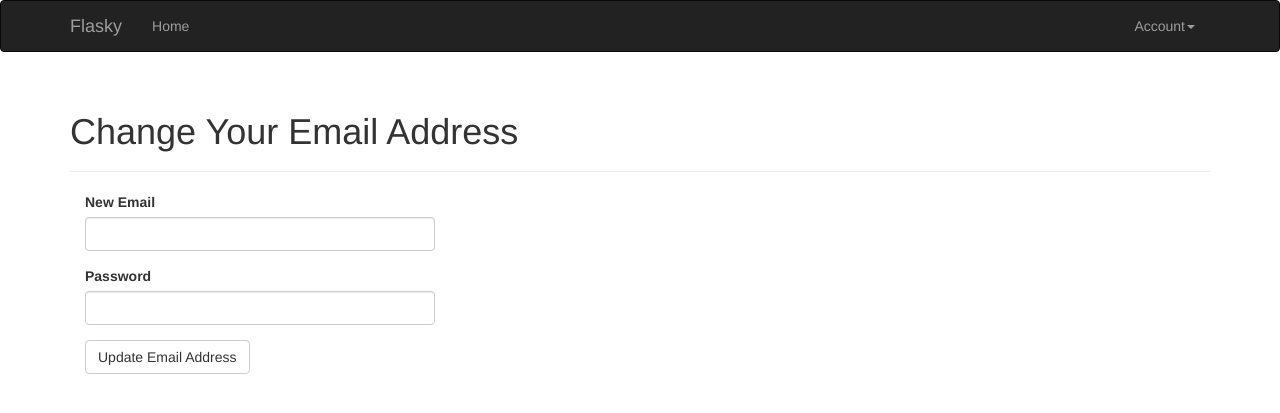
After one commit to shosato0306/SNS, a Flask app: page /auth/change_email in a window 1280 px wide. The commit adds this page. Shown: the top 413 px of the page. Run offline with Flask 2, Linux system fonts and the light colour scheme; a user stored in the database is signed in; tables that the repository leaves empty hold one stand-in row (values such as "Sample post"); some libraries are stand-ins or nearby versions.

Commit message:
add change email address function

```diff
--- a/app/auth/forms.py
+++ b/app/auth/forms.py
@@ -52,3 +52,14 @@ class PasswordResetForm(FlaskForm):
         DataRequired(), EqualTo('password2', message='Passwords must match')])
     password2 = PasswordField('Confirm password', validators=[DataRequired()])
     submit = SubmitField('Reset Password')
+
+
+class ChangeEmailForm(FlaskForm):
+    email = StringField('New Email', validators=[DataRequired(), Length(1, 64),
+                                                Email()])
+    password = PasswordField('Password', validators=[DataRequired()])
+    submit = SubmitField('Update Email Address')
+
+    def validate_email(self, field):
+        if User.query.filter_by(email=field.data).first():
+            raise ValidationError('Email already registered.')
--- a/app/auth/views.py
+++ b/app/auth/views.py
@@ -5,7 +5,7 @@ from . import auth
 from .. import db
 from ..models import User
 from .forms import LoginForm, RegistrationForm, ChangePasswordForm,\
-                PasswordResetRequestForm, PasswordResetForm
+                PasswordResetRequestForm, PasswordResetForm, ChangeEmailForm
 from ..email import send_email
 
 
@@ -130,3 +130,33 @@ def password_reset(token):
         else:
             return redirect(url_for('main.index'))
     return render_template('auth/reset_password.html', form=form)
+
+
+@auth.route('/change_email', methods=['GET', 'POST'])
+@login_required
+def change_email_request():
+    form = ChangeEmailForm()
+    if form.validate_on_submit():
+        if current_user.verify_password(form.password.data):
+            new_email = form.email.data
+            token = current_user.generate_email_change_token(new_email)
+            send_email(new_email, 'Confirm your email address',
+                    'auth/email/change_email',
+                    user=current_user, token=token)
+            flash('An email with instructions to confirm your new email '
+                'address has been sent to you.')
+            return redirect(url_for('main.index'))
+        else:
+            flash('Invalid email or password.')
+    return render_template("auth/change_email.html", form=form)
+
+
+@auth.route('/change_email/<token>')
+@login_required
+def change_email(token):
+    if current_user.change_email(token):
+        db.session.commit()
+        flash('Your email address has been updated.')
+    else:
+        flash('Invalid request.')
+    return redirect(url_for('main.index'))
--- /dev/null
+++ b/app/templates/auth/change_email.html
@@ -0,0 +1,13 @@
+{% extends "base.html" %}
+{% import "bootstrap/wtf.html" as wtf %}
+
+{% block title %}Flasky - Change Email Address{% endblock %}
+
+{% block page_content %}
+<div class="page-header">
+    <h1>Change Your Email Address</h1>
+</div>
+<div class="col-md-4">
+    {{ wtf.quick_form(form) }}
+</div>
+{% endblock %}
--- a/app/templates/base.html
+++ b/app/templates/base.html
@@ -38,6 +38,7 @@
                     <a href="#" class="dropdown-toggle" data-toggle="dropdown">Account<b class="caret"></b></a>
                     <ul class="dropdown-menu">
                         <li><a href="{{ url_for('auth.change_password') }}">Change Password</a></li>
+                        <li><a href="{{ url_for('auth.change_email_request') }}">Change Email</a></li>
                         <li><a href="{{ url_for('auth.logout') }}">Log Out</a></li>
                     </ul>
                 </li>
```
Also changed, not shown: app/models.py (+22 -0 lines), app/templates/auth/email/change_email.html (added, +7 -0 lines), app/templates/auth/email/change_email.txt (added, +11 -0 lines), tests/test_user_model.py (+28 -0 lines), 1 other file.
